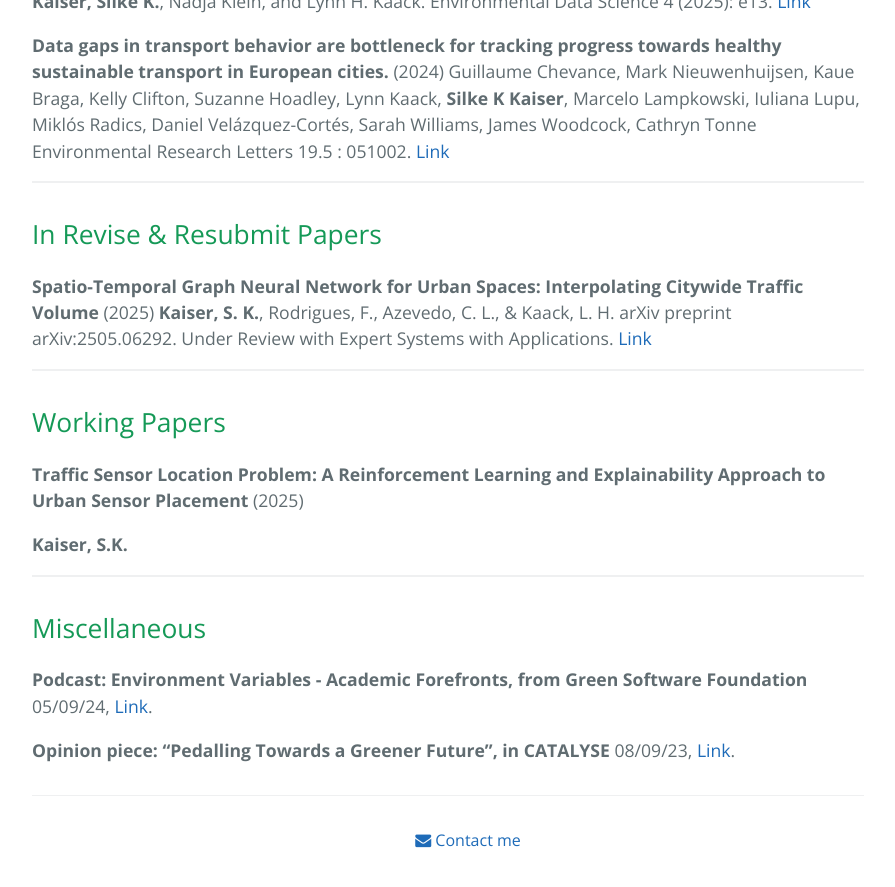
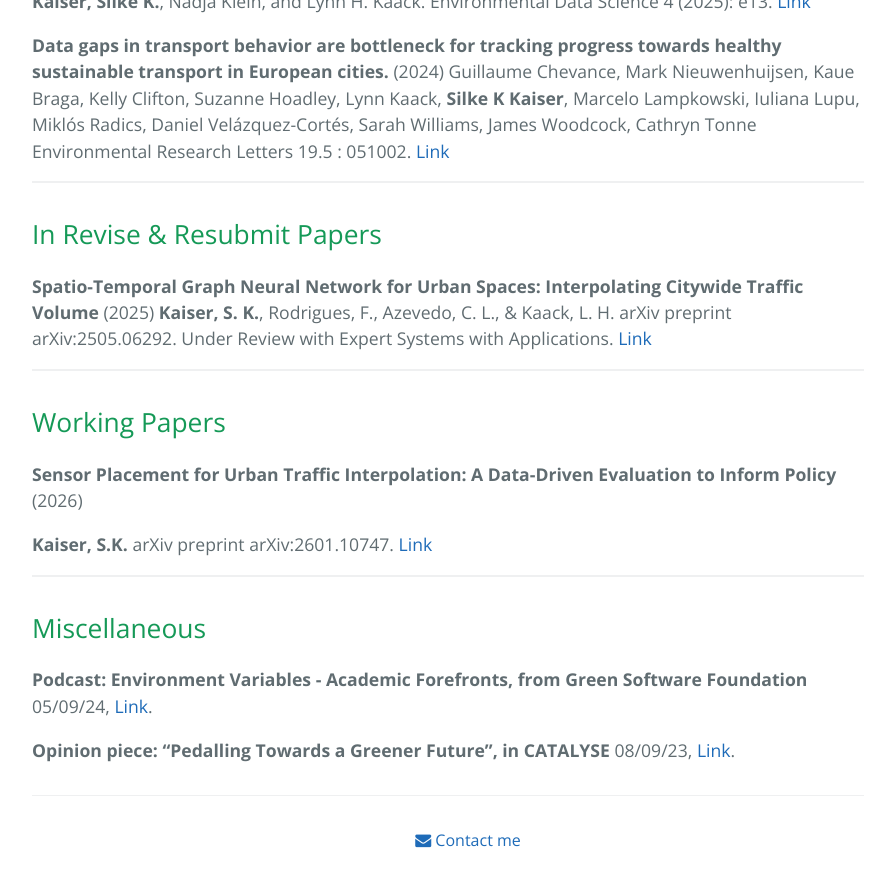
Before and after one commit to silkekaiser/silkekaiser.github.io, a Jekyll site: the page built from research.md, in a window 1280 px wide and 900 px high, scrolled down 801 px. Shown: the top 887 px of the window, without its empty margins (192-1087 px from the left). Built offline with Jekyll 4.4.1, drawn with Linux system fonts in a browser that asks for light colours; nearby versions of some CDN libraries; our own code applies the rules of GitHub Pages for plain Markdown files.

Commit message:
Update working paper title

```diff
--- a/research.md
+++ b/research.md
@@ -26,9 +26,9 @@ Guillaume Chevance, Mark Nieuwenhuijsen, Kaue Braga, Kelly Clifton, Suzanne Hoad
 -----------------------------------
 ## Working Papers
 
-**Traffic Sensor Location Problem: A Reinforcement Learning and Explainability Approach to Urban Sensor Placement** (2025)
+**Sensor Placement for Urban Traffic Interpolation: A Data-Driven Evaluation to Inform Policy** (2026)
 
-**Kaiser, S.K.**
+**Kaiser, S.K.** arXiv preprint	arXiv:2601.10747. [Link](https://arxiv.org/abs/2601.10747)
 
 -----------------------------------
 ## Miscellaneous
```
